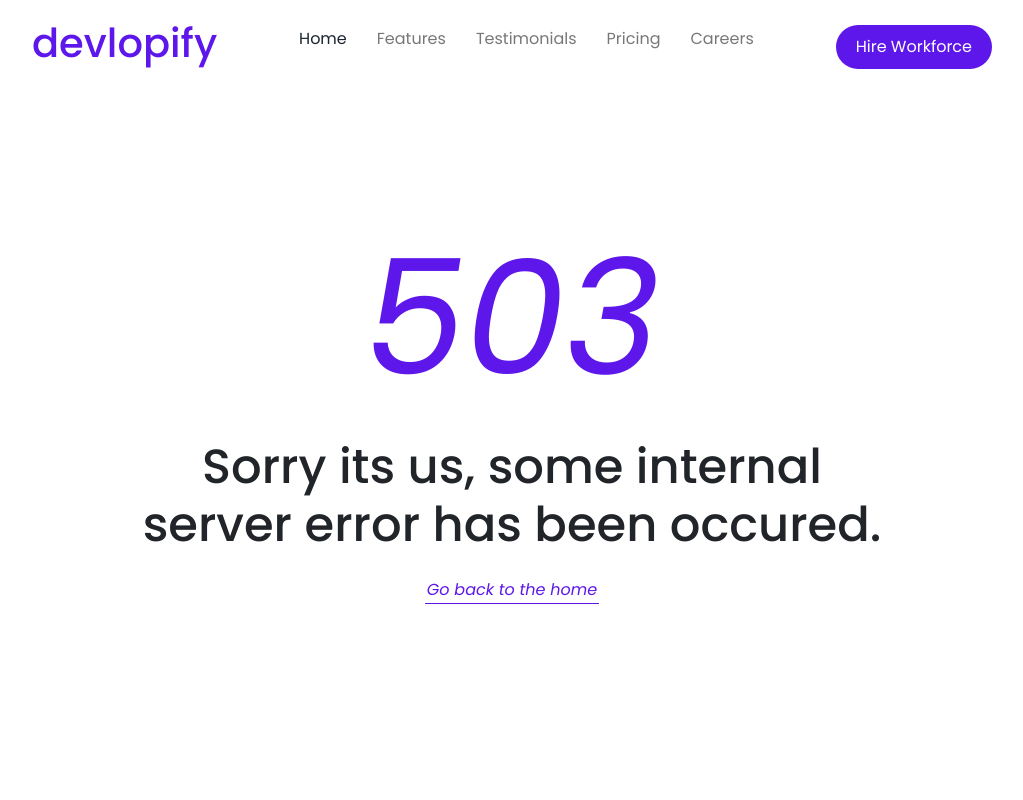
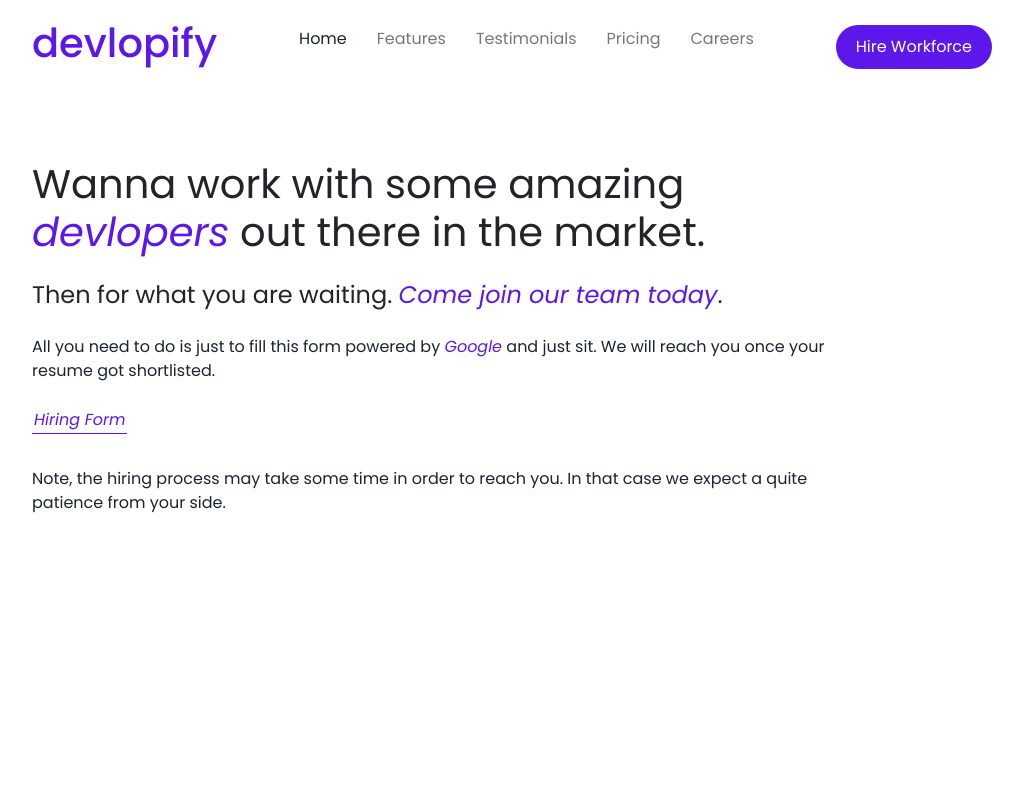
Before and after one commit to tier3guy/devlopify, a React (Create React App) app: page /careers in a window 1280 px wide. Shown: the top 800 px of the page, without its empty margins (128-1151 px from the left). Built offline with nearby package versions, Linux system fonts and the light colour scheme.

Commit message:
hiring form

```diff
--- a/src/App.js
+++ b/src/App.js
@@ -2,6 +2,7 @@ import Hero from "./components/Hero";
 import Navbar from "./components/Navbar";
 import ErrorPage from "./components/Error";
 import Footer from "./components/Footer";
+import Careers from "./components/Careers";
 import {Switch, Route} from "react-router-dom";
 
 const App = () => {
@@ -11,6 +12,9 @@ const App = () => {
       <Switch>
         <Route exact path="/">
           <Hero/>
+        </Route>
+        <Route exact path="/careers">
+          <Careers/>
         </Route>
         <Route path={'*'}>
           <ErrorPage errorCode={'503'}/>
--- /dev/null
+++ b/src/components/Careers/index.css
@@ -0,0 +1,27 @@
+.career-wrapper{
+    width: 75%;
+    height: 100%;
+    margin: auto;
+    padding-top: 10em;
+}
+.career-wrapper > h1, .career-wrapper > h4, .career-wrapper > p, .career-wrapper > h5{
+    width: 85%;
+    font-weight: 400;
+    margin-bottom: 25px;
+}
+
+.note{
+    margin-top: 35px;
+}
+
+
+@media only screen and (max-width: 600px) {
+
+    .career-wrapper{
+        padding-bottom: 3em;
+        margin-left: 8%;
+    }
+    .career-wrapper > h1, .career-wrapper > h4, .career-wrapper > p, .career-wrapper > h5{
+        width: 90%;
+    }
+}
--- /dev/null
+++ b/src/components/Careers/index.js
@@ -0,0 +1,21 @@
+import "./index.css";
+
+const Careers = () => {
+    return(
+        <>
+        <div className="main-wrapper h-100">
+            <div className="career-wrapper">
+                <h1>Wanna work with some amazing <i>devlopers</i> out there in the market.</h1>
+                <h4>Then for what you are waiting. <i>Come join our team today</i>.</h4>
+                <p>All you need to do is just to fill this form powered by <i>Google</i> and just sit. We will reach you once your resume got shortlisted.</p>
+
+                <a href="https://docs.google.com/forms/d/e/1FAIpQLScrnvmqJd9-83LTquRt_XslT5Y7fVcDZu3KG0HsCX8cZy6ziQ/viewform"><i>Hiring Form</i></a>
+
+                <p className="note">Note, the hiring process may take some time in order to reach you. In that case we expect a quite patience from your side.</p>
+            </div>
+        </div>
+        </>
+    );
+}
+
+export default Careers;
--- a/src/components/Navbar/index.js
+++ b/src/components/Navbar/index.js
@@ -12,7 +12,7 @@ const Navbar = () => {
                         <Link to='/features' className='nav-items c-grey'>Features</Link>
                         <Link to='/testimonials' className='nav-items c-grey'>Testimonials</Link>
                         <Link to='/pricings' className='nav-items c-grey'>Pricing</Link>
-                        <a target={'_blank'} href='https://forms.gle/cTv4s1nKHUsVt6GcA' className='nav-items c-grey' rel="noreferrer">Careers</a>
+                        <Link to='/careers' className='nav-items c-grey' rel="noreferrer">Careers</Link>
                     </ul>
                     <a className='btn-primary' href='#footer'>Hire Workforce</a>
                     <button className='bg-none' type="button" data-bs-toggle="offcanvas" data-bs-target="#offcanvasExample" aria-controls="offcanvasExample"><i className="fa-solid fa-bars"></i></button>
```
